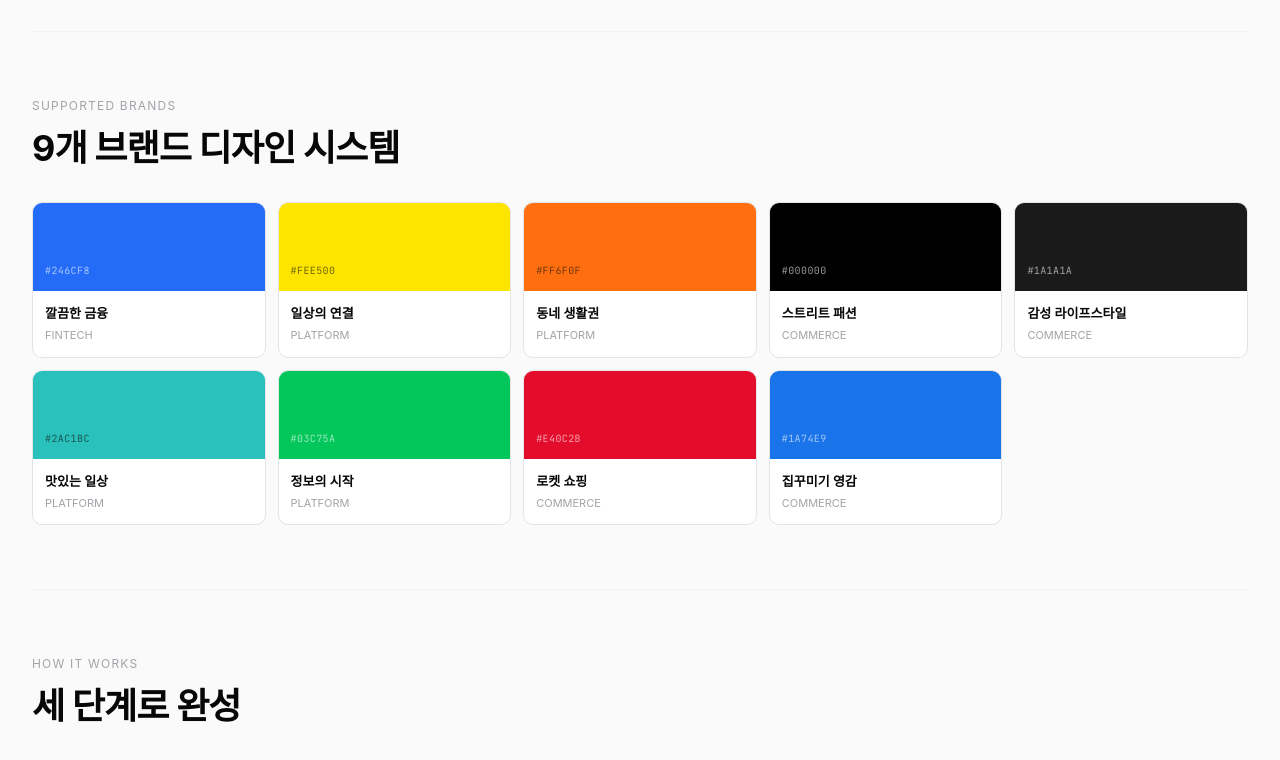
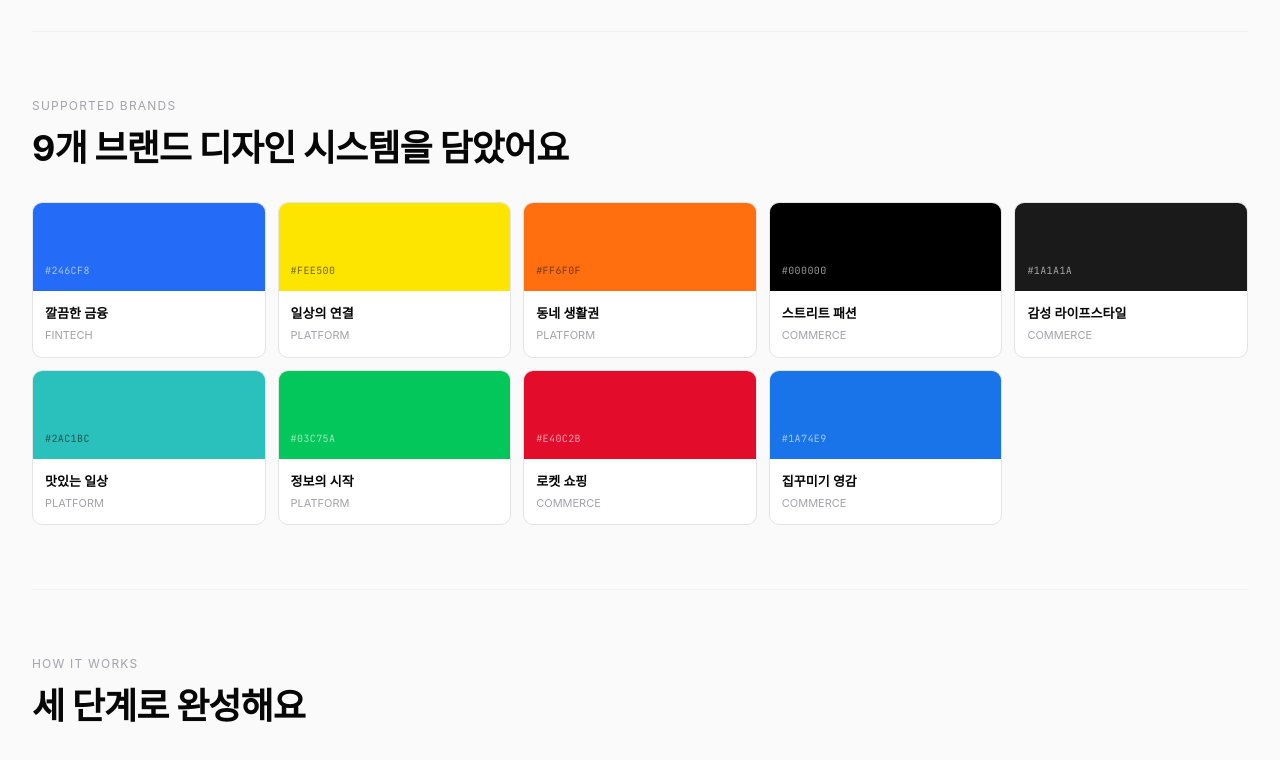
Before and after one commit to hyemkim96-glitch/vibecodingskill, a Next.js app: page / in a window 1280 px wide. Shown: the part 1100-1860 px from the top of the page. Built offline with nearby package versions, Linux system fonts and the light colour scheme; no server answers; the database is empty; a web font is replaced by a local one.

Commit message:
Complete landing page section titles into full sentences
Several sectionTitle headings trailed off as noun fragments (e.g. "하나의
엔진으로 모든 브랜드를"). Rewrote all of them as complete 해요체 sentences.

```diff
--- a/app/page.tsx
+++ b/app/page.tsx
@@ -173,7 +173,7 @@ export default function LandingPage() {
           <div style={{ display: 'flex', flexDirection: 'column', gap: 'var(--spacing-4)' }}>
             <p className={styles.sectionEyebrow}>By the numbers</p>
             <h2 className={styles.sectionTitle}>
-              하나의 엔진으로<br />모든 브랜드를
+              하나의 엔진으로<br />모든 브랜드를 구현해요
             </h2>
             <p className={styles.sectionDesc}>
               브랜드마다 디자인 시스템을 직접 만들 필요 없어요.
@@ -203,7 +203,7 @@ export default function LandingPage() {
       <section className={styles.section}>
         <p className={styles.sectionEyebrow}>Supported brands</p>
         <h2 className={styles.sectionTitle} style={{ marginBottom: 'var(--spacing-8)' }}>
-          9개 브랜드 디자인 시스템
+          9개 브랜드 디자인 시스템을 담았어요
         </h2>
         <div className={styles.brandGrid}>
           {brands.map(b => {
@@ -231,7 +231,7 @@ export default function LandingPage() {
       <section className={styles.section}>
         <p className={styles.sectionEyebrow}>How it works</p>
         <h2 className={styles.sectionTitle} style={{ marginBottom: 'var(--spacing-8)' }}>
-          세 단계로 완성
+          세 단계로 완성해요
         </h2>
         <div className={styles.stepsGrid}>
 
@@ -315,7 +315,7 @@ export default function LandingPage() {
           <div style={{ display: 'flex', flexDirection: 'column', gap: 'var(--spacing-4)', position: 'sticky', top: 'calc(var(--nav-height) + var(--spacing-8))' }}>
             <p className={styles.sectionEyebrow}>Token Architecture</p>
             <h2 className={styles.sectionTitle}>
-              4계층 토큰<br />캐스케이드
+              4계층 토큰<br />캐스케이드로 설계했어요
             </h2>
             <p className={styles.sectionDesc}>
               모든 값은 반드시 바로 위 계층에서만 참조해요.
@@ -380,7 +380,7 @@ export default function LandingPage() {
           <div style={{ display: 'flex', flexDirection: 'column', gap: 'var(--spacing-4)' }}>
             <p className={styles.sectionEyebrow}>AI-Ready Format</p>
             <h2 className={styles.sectionTitle}>
-              Design.md —<br />AI 브랜드 컨텍스트
+              Design.md —<br />AI 브랜드 컨텍스트예요
             </h2>
             <p className={styles.sectionDesc}>
               구조화된 마크다운이라 AI가 색상·타이포·컴포넌트 롤을 다 이해해요.
```
